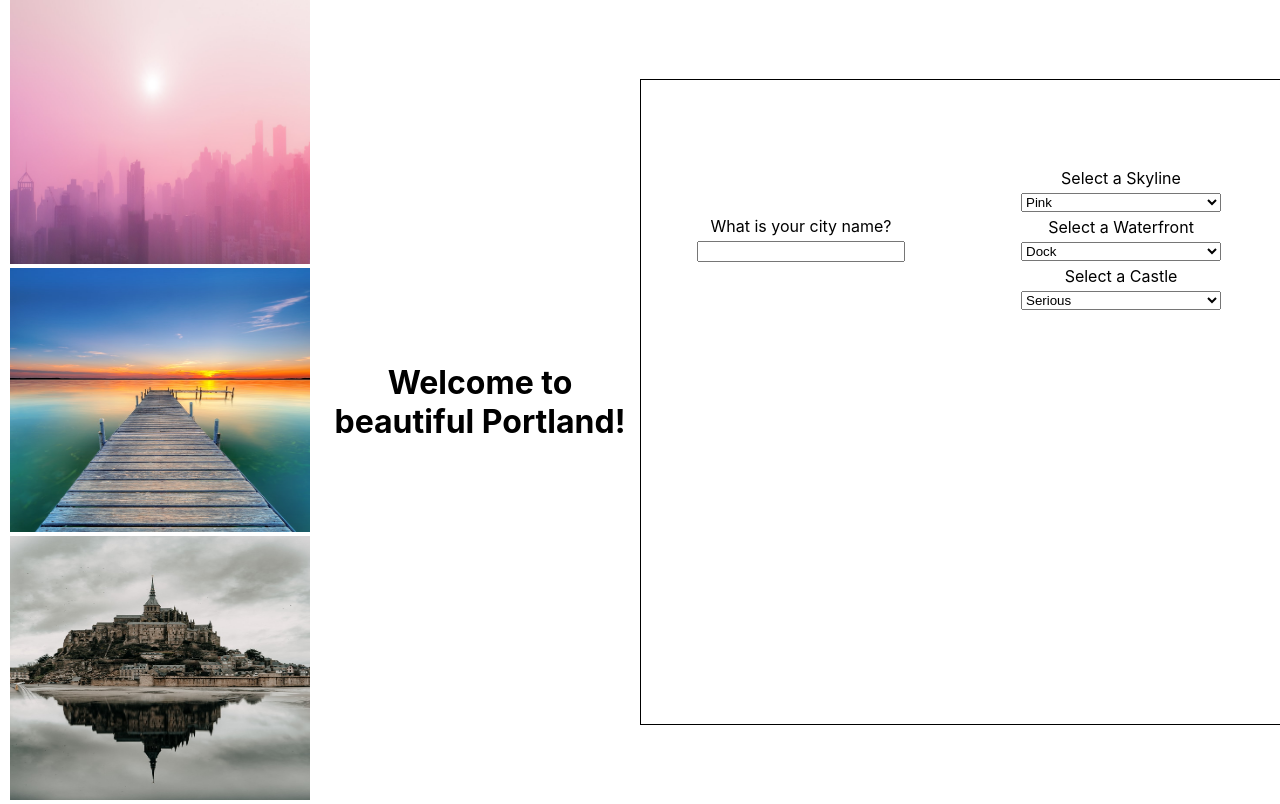
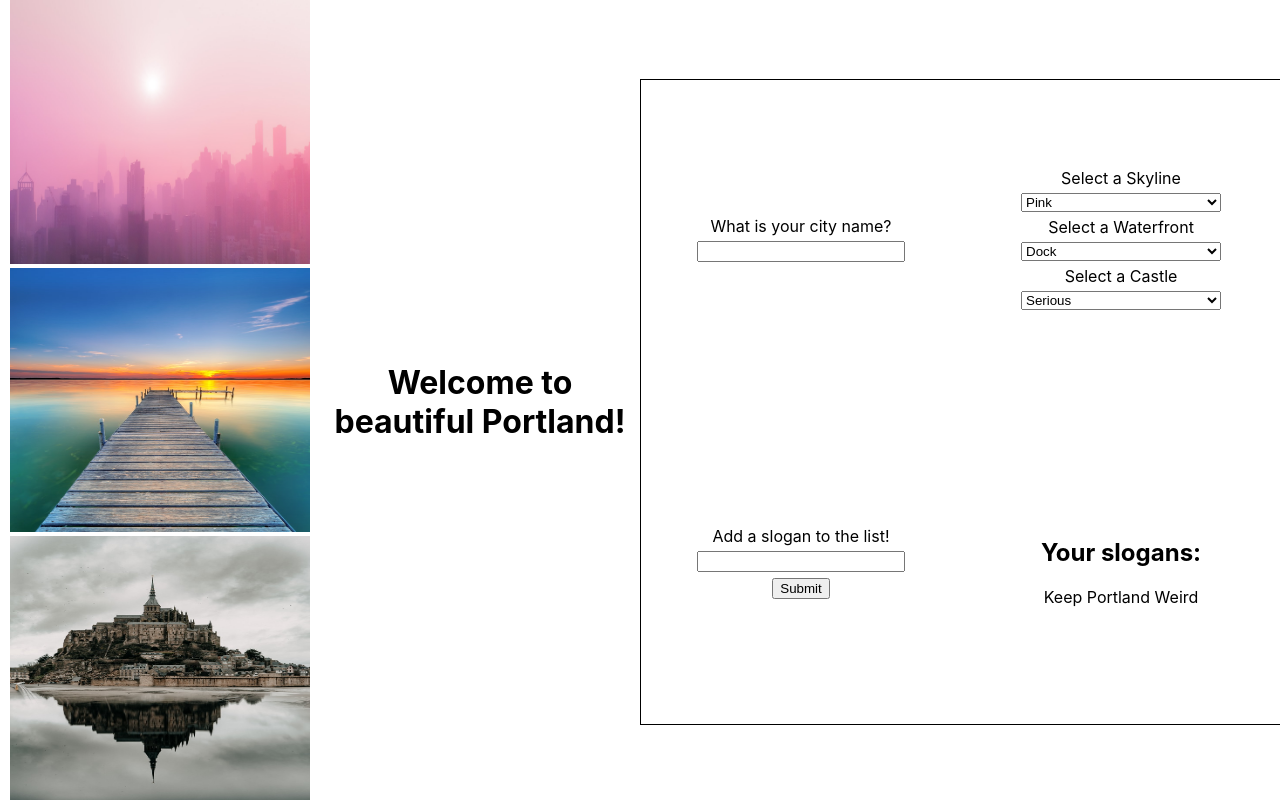
Before and after one commit to Trevor-Rezac/react-city-builder-half-baked, a React (Create React App) app: page / in a window 1280 px wide. Built offline with nearby package versions, Linux system fonts and the light colour scheme.

Commit message:
slogans in state display on DOM

```diff
--- a/src/App.js
+++ b/src/App.js
@@ -21,6 +21,7 @@ function App() {
   // console.log('||', 'welcome to ' + cityName);
 
   // finally, you'll need an array of slogans, which could start out as ['The City of Excellence'] for example
+  const [citySlogans, setCitySlogans] = useState(['Keep Portland Weird']);
 
   return (
     <div className="App">
@@ -45,7 +46,9 @@ function App() {
           <CastleDropdown setCastleId={setCastleId} />
         </section>
         {/* here, the SloganForm component takes in the setSlogans state handler function and the slogans array that live in state */}
+        <SloganForm citySlogans={citySlogans} setCitySlogans={setCitySlogans} />
         {/* here, the SloganList component takes the array of slogans that lives in state */}
+        <SloganList citySlogans={citySlogans} />
 
       </div>
     </div>
--- a/src/Slogan.js
+++ b/src/Slogan.js
@@ -1,9 +1,10 @@
 import React from 'react';
 
-export default function Slogan(props) {
+export default function Slogan({ slogan }) {
   return (
     <div className='slogan'>
       {/* this component takes in a slogan as a prop. Render it out here however you like */}
+      {slogan}
     </div>
   );
 }
--- a/src/SloganForm.js
+++ b/src/SloganForm.js
@@ -1,4 +1,6 @@
-export default function SloganForm(props) {
+import { useState } from 'react';
+
+export default function SloganForm({ citySlogans, setCitySlogans }) {
   // React forms are a pain!
   // Track the sloganInput form state with a useState hook
 
@@ -6,7 +8,7 @@ export default function SloganForm(props) {
     e.preventDefault();
 
     // This component takes in a prop called setSlogans, which is a function that takes in an array of slogans.
-    // Also, this component also takes in a prop called slogans, which is an arry of strings. //// On submit call the setSlogans state with a new array that is a copy of the old array with the new slogan immutably added to the end
+    // Also, this component also takes in a prop called slogans, which is an array of strings. //// On submit call the setSlogans state with a new array that is a copy of the old array with the new slogan immutably added to the end
 
     // set the sloganInput form state to an empty string to reset the form
   }
--- a/src/SloganList.js
+++ b/src/SloganList.js
@@ -1,11 +1,15 @@
 import React from 'react';
+import Slogan from './Slogan.js';
 
-export default function SloganList(props) {
+export default function SloganList({ citySlogans }) {
+  // console.log('||', citySlogans);
+
   return (
     <section>
       <h2>Your slogans:</h2>
       {/* This kind of component should be familiar by now. It takes in (as props) an array of slogans */}
       {/* Then map over those slogans and for each slogan, render a Slogan component. Supply a key and a slogan as props to each Slogan component */}
+      {citySlogans.map((slogan, i) => <Slogan key={`${slogan}-${i}`} slogan={slogan}/>)}
     </section>
   );
 }
```
